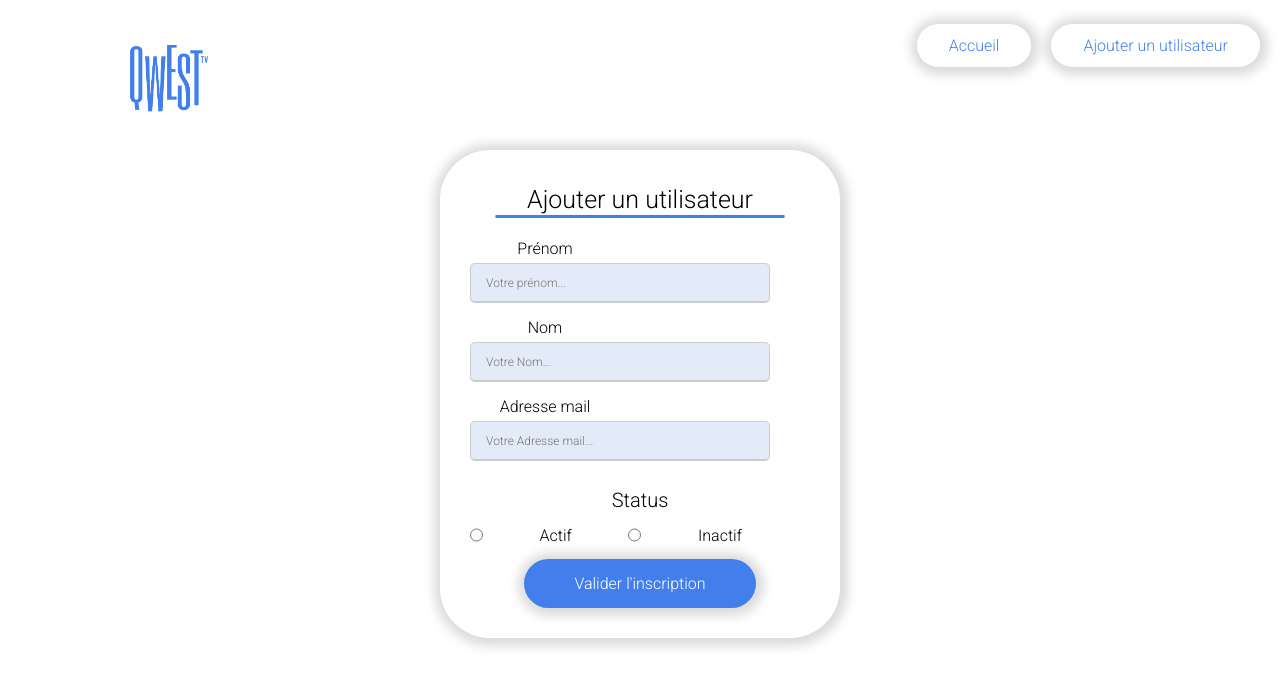
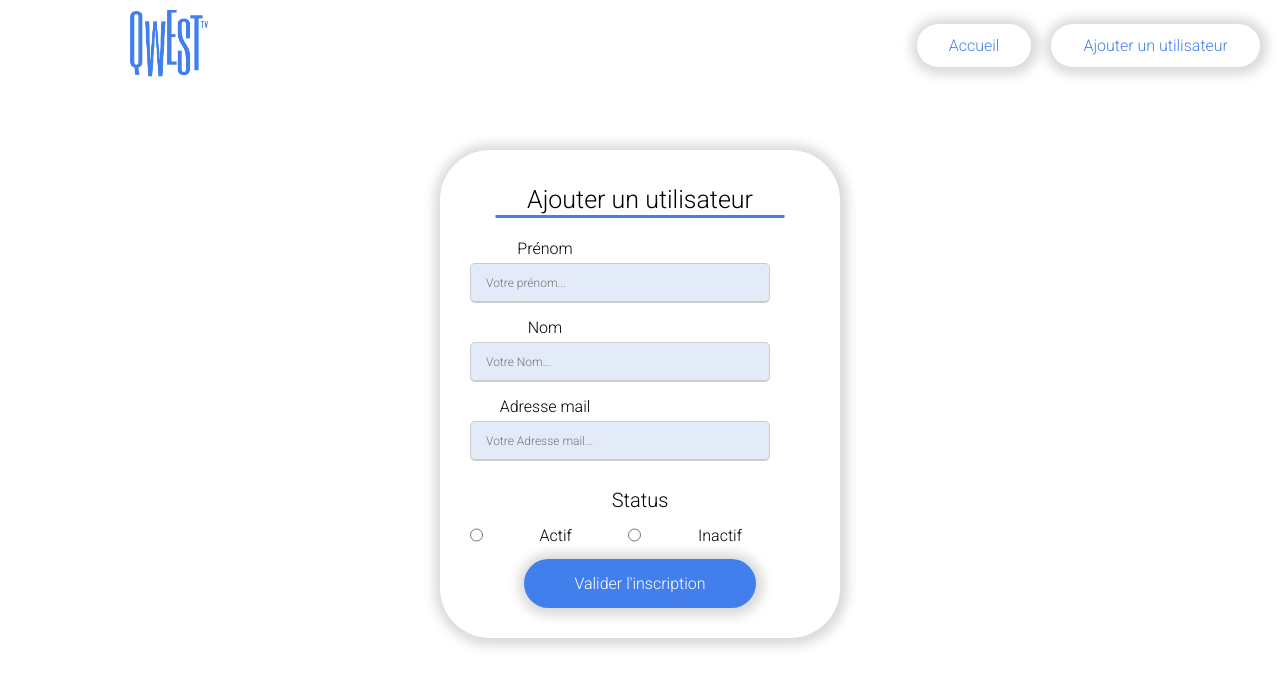
Before and after one commit to k1pop/Qwestest, a React (Create React App) app in the folder client/: page /nouvelle-utilisateur in a window 1280 px wide. Shown: the top 686 px of the page. Built offline with nearby package versions, Linux system fonts and the light colour scheme.

Commit message:
finalisation

```diff
--- a/client/src/App.js
+++ b/client/src/App.js
@@ -9,7 +9,6 @@ const App = () => {
   return (
     <div>
       <BrowserRouter>
-        <Navigation />
         <Switch>
           <Route path="/" exact component={Home} />
           <Route path="/nouvelle-utilisateur" exact component={NewUsers} />
--- a/client/src/pages/Home.js
+++ b/client/src/pages/Home.js
@@ -1,6 +1,7 @@
 import React, { useState, useEffect } from "react";
 import axios from "axios";
 import Users from "../components/Users";
+import Navigation from "../components/Navigation";
 
 const Home = () => {
   //get data
@@ -46,6 +47,7 @@ const Home = () => {
   };
   return (
     <>
+      <Navigation />
       <div className="main-container">
         <>
           {/* post data rapide */}
--- a/client/src/pages/NewUsers.js
+++ b/client/src/pages/NewUsers.js
@@ -1,5 +1,6 @@
 import React, { useState } from "react";
 import axios from "axios";
+import Navigation from "../components/Navigation";
 
 const NewUsers = () => {
   const [firstname, setFirstName] = useState("");
@@ -22,6 +23,7 @@ const NewUsers = () => {
 
   return (
     <>
+      <Navigation />
       <div className="container-form">
         <div className="title">Ajouter un utilisateur</div>
         <form onSubmit={handleRegister}>
--- a/client/src/styles/components/_navigation.scss
+++ b/client/src/styles/components/_navigation.scss
@@ -10,6 +10,7 @@
   cursor: pointer;
   width: 80px;
   height: 70px;
+  transform: translateY(-50%);
 }
 
 .nav-links {
```
Also changed, not shown: 2 other files (tests, documents, lock files or other folders).
